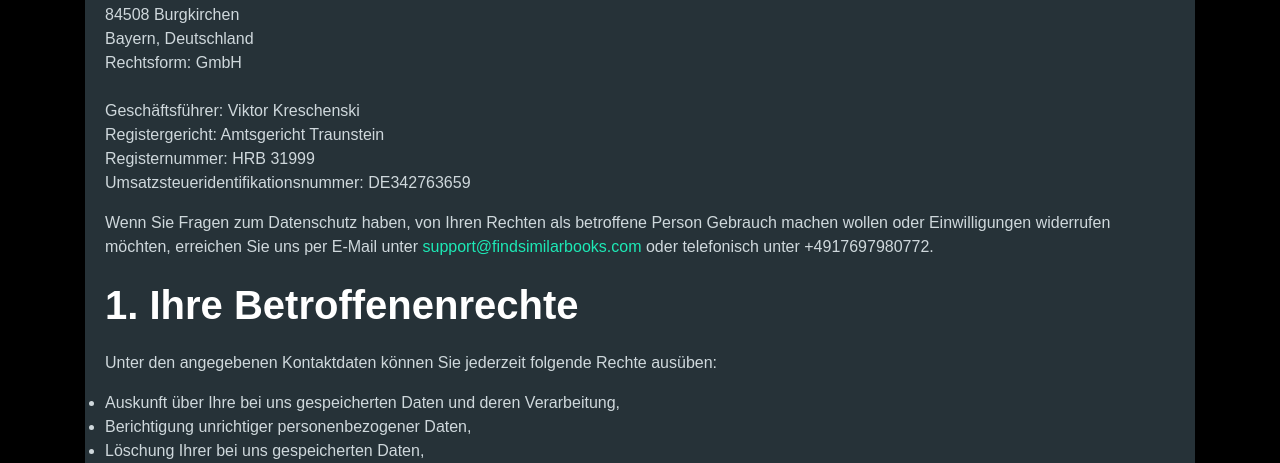
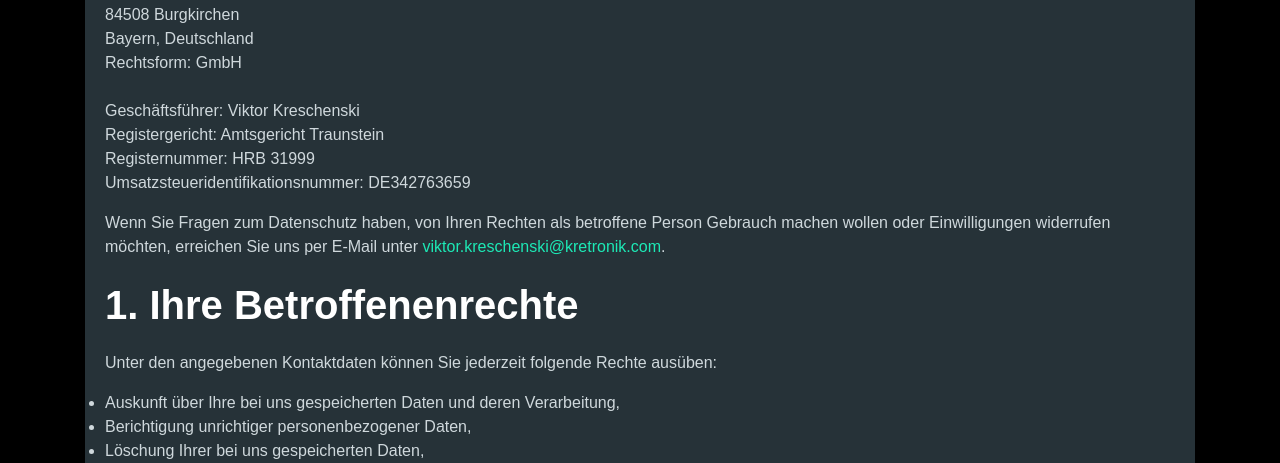
Before and after one commit to vkresch/similarbooks, a Flask app: page /datenschutz in a window 1280 px wide. Shown: the part 437-900 px from the top of the page. Run offline with Flask 3, Linux system fonts and the light colour scheme; parts of the project's set-up code (start-up, migrations or seed data) failed here and were passed over; some libraries are stand-ins or nearby versions.

Commit message:
Update mail in data privacy

```diff
--- a/app/similarbooks/main/constants.py
+++ b/app/similarbooks/main/constants.py
@@ -26,7 +26,6 @@
         sha,
         title,
         author,
-        ratings_count,
       }}
     }}
   }}
--- a/app/similarbooks/templates/datenschutz.html
+++ b/app/similarbooks/templates/datenschutz.html
@@ -31,7 +31,7 @@
           <p>
             Wenn Sie Fragen zum Datenschutz haben, von Ihren Rechten als betroffene Person Gebrauch machen wollen oder
             Einwilligungen widerrufen möchten, erreichen Sie uns per E-Mail unter
-            <a href="mailto:support@findsimilarbooks.com">support@findsimilarbooks.com</a> oder telefonisch unter +4917697980772.
+            <a href="mailto:viktor.kreschenski@kretronik.com">viktor.kreschenski@kretronik.com</a>.
           </p>
           <h2>1. Ihre Betroffenenrechte</h2>
           <p>Unter den angegebenen Kontaktdaten können Sie jederzeit folgende Rechte ausüben:</p>
```
